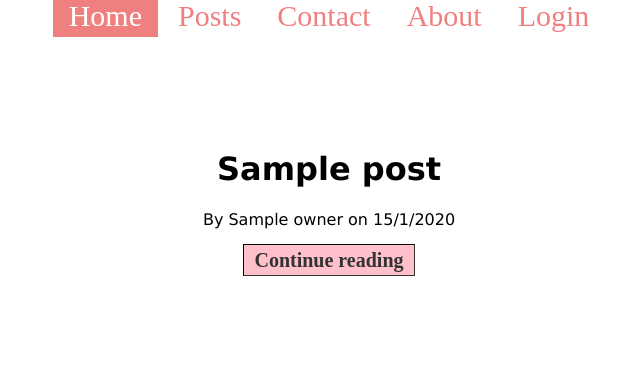
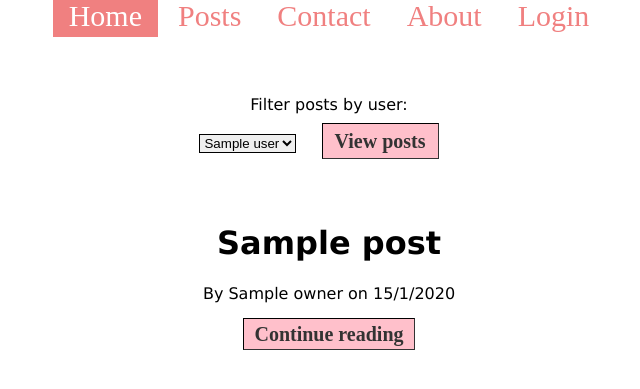
Before and after one commit to cosminadudas/Blog-App, a Python web app: template BlogApp/templates/list_posts.html in a window 1280 px wide. Shown: the top 389 px of the page, without its empty margins (311-951 px from the left). Run offline with Jinja, Linux system fonts and the light colour scheme; the template is opened without the code that fills it: most values are stand-ins (such as "Sample title", 1, 10 or a date in 2020).

Commit message:
refactored and started implementing functionality for filter posts by user

```diff
--- a/BlogApp/repository/blog_posts_database_repository.py
+++ b/BlogApp/repository/blog_posts_database_repository.py
@@ -21,6 +21,7 @@ class BlogPostsDatabaseRepository(BlogPostsInterface):
             posts.append(post)
         self.database.close()
         return posts
+
 
     def get_post_by_id(self, post_id):
         self.database.connect()
--- a/BlogApp/static/css/index.css
+++ b/BlogApp/static/css/index.css
@@ -16,6 +16,11 @@
     background-color: antiquewhite;
     color: darkred;
 }
+
+select {
+    border: 1px solid black;
+}
+
 .form {
     border: 1px solid black;
 }
--- a/BlogApp/templates/list_posts.html
+++ b/BlogApp/templates/list_posts.html
@@ -11,6 +11,17 @@
 {% if 'username' in session: %}
 <a href="{{ url_for('blog_blueprint.add_post') }}" class="bigger button">Add post</a>
 {% endif %}
+
+<br />
+<p>Filter posts by user:</p>
+<select>
+    {% for user in users %}
+    <option value="{{user.name}}">{{user.name}}</option>
+    {% endfor %}
+</select>
+
+<a href="#" class="bigger button">View posts</a>
+
 <div id="posts">
     {% if posts != None %}
     {% for post in posts %}
--- a/BlogApp/views/users.py
+++ b/BlogApp/views/users.py
@@ -11,12 +11,10 @@ from views.decorators.setup_required import setup_required
 users_blueprint = Blueprint('users_blueprint', __name__, url_prefix='/users')
 
 @inject
-@users_blueprint.route('/first_login_setup/<int:user_id>', methods=["GET", "POST"])
+@users_blueprint.route('/first_login_setup/<int:user_id>', methods=["POST"])
 @setup_required
 def first_login_setup(users: UsersInterface, user_id):
     user_to_edit = users.get_user_by_id(user_id)
-    if request.method == "GET":
-        return render_template('first_login_form.html')
     new_email = request.form['email']
     new_password = request.form['new_password']
     confirm_password = request.form['confirm_password']
```
Also changed, not shown: BlogApp/tests/test_login.py (+11 -0 lines), BlogApp/tests/test_users.py (+18 -7 lines), BlogApp/views/posts.py (+5 -2 lines).
